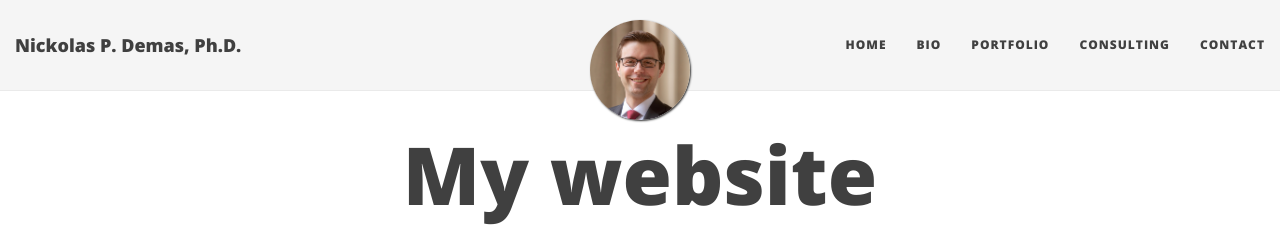
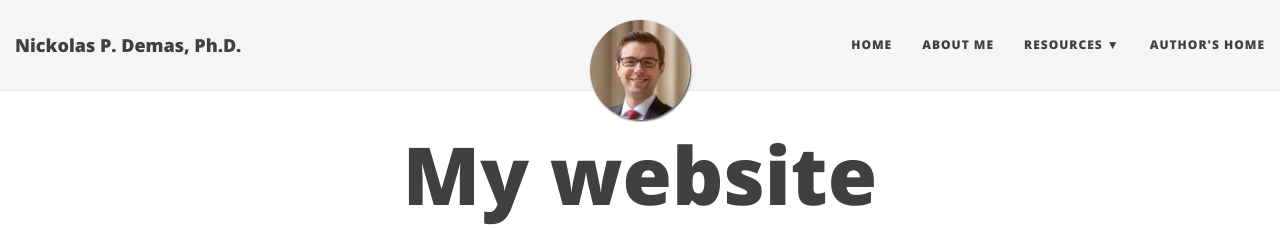
Before and after one commit to npdemas/npdemas.github.io, a Jekyll site: the page built from index.html, in a window 1280 px wide. Shown: the top 230 px of the page. Built offline with Jekyll 4.4.1, drawn with Linux system fonts in a browser that asks for light colours; nearby versions of some CDN libraries; the list of posts is cut into pages by our own code; some of the changed lines change nothing that is shown.

Commit message:
add just one element to nav bar

```diff
--- a/_config.yml
+++ b/_config.yml
@@ -21,15 +21,15 @@ title: Nickolas P. Demas, Ph.D.
 # List of links in the navigation bar
 navbar-links:
   Home: "http://google.com/"
-  Bio: "http://google.com/"
-  Portfolio: "http://google.com/"
-  Consulting: "http://google.com/"
-  Contact: "http://google.com/"
-  #About Me: "aboutme"
-  #Resources:
-  #  - Beautiful Jekyll: "http://deanattali.com/beautiful-jekyll/"
-  #  - Learn markdown: "http://www.markdowntutorial.com/"
-  #Author's home: "http://deanattali.com"
+  #Bio: "http://google.com/"
+  #Portfolio: "http://google.com/"
+  #Consulting: "http://google.com/"
+  #Contact: "http://google.com/"
+  About Me: "aboutme"
+  Resources:
+    - Beautiful Jekyll: "http://deanattali.com/beautiful-jekyll/"
+    - Learn markdown: "http://www.markdowntutorial.com/"
+  Author's home: "http://deanattali.com"
 
 # Image to show in the navigation bar - image must be a square (width = height)
 # Remove this parameter if you don't want an image in the navbar
```
